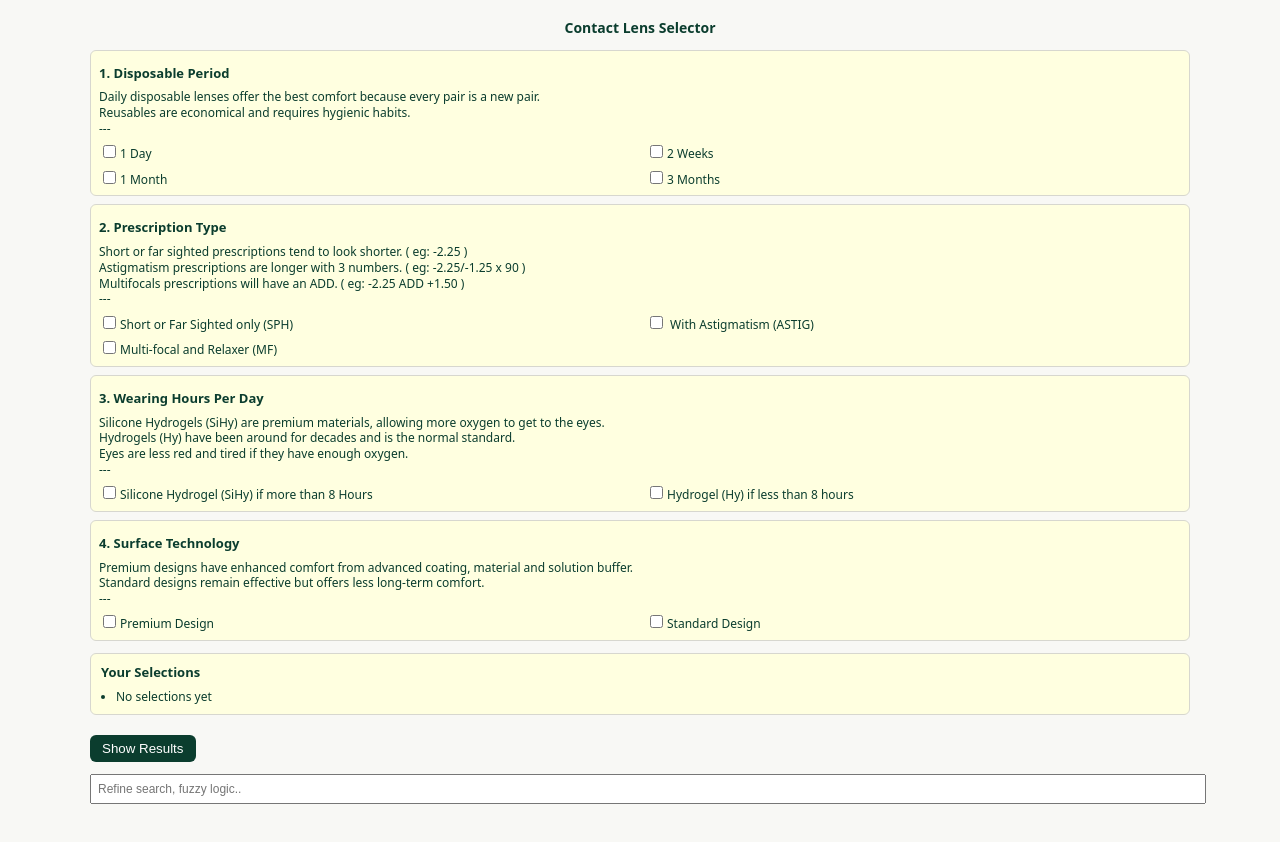
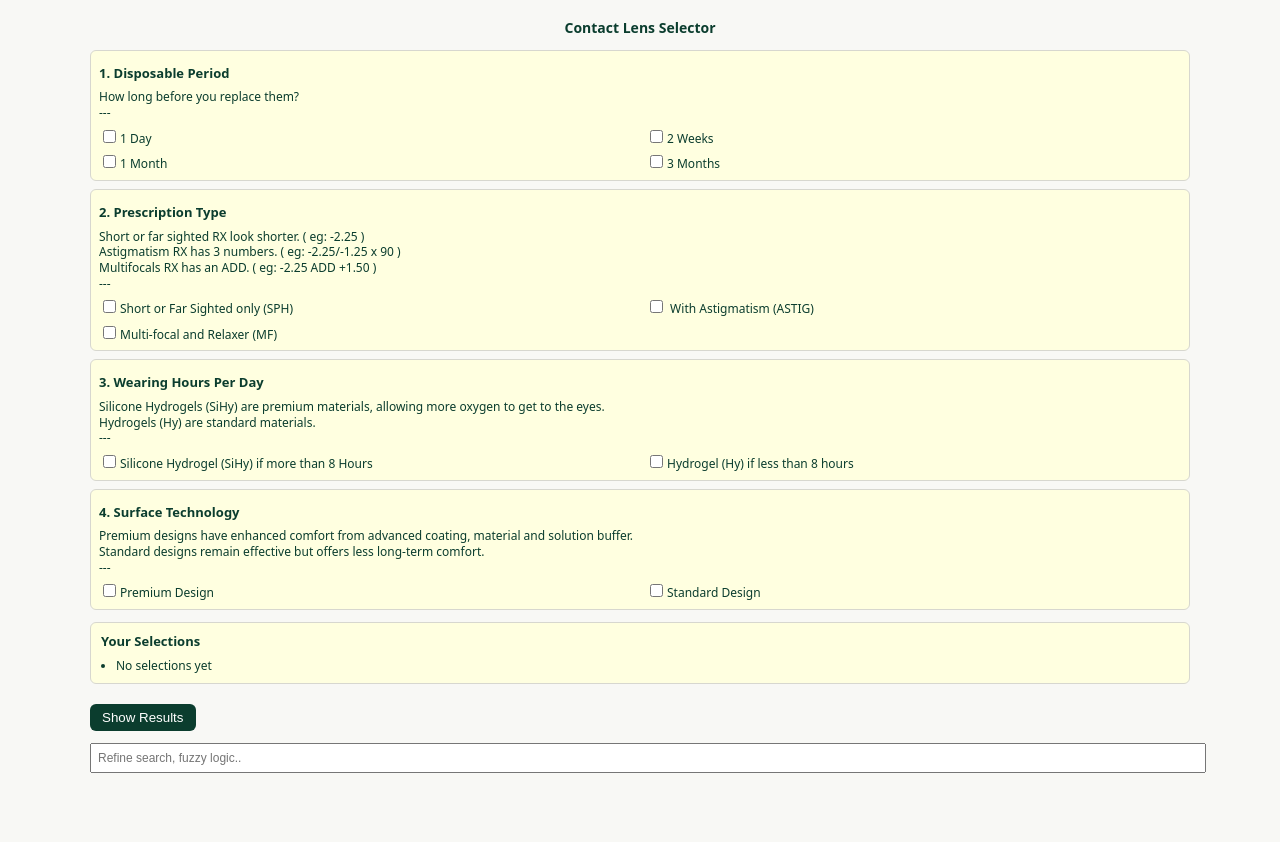
Before and after one commit to kiaraoptometrypx/CL-SELECTOR, a plain HTML site: page index.html in a window 1280 px wide. Shown: the top 842 px of the page. Drawn offline with Linux system fonts and the light colour scheme.

Commit message:
Update index.html

```diff
--- a/index.html
+++ b/index.html
@@ -135,7 +135,7 @@ button:hover:not(:disabled) { background: #095c42; }
     <!-- Q2: Modality -->
     <div class="section">
       <h2>1. Disposable Period</h2>
-	<p class="desc">Daily disposable lenses offer the best comfort because every pair is a new pair.<br>Reusables are economical and requires hygienic habits.<br>---</p>
+	<p class="desc">How long before you replace them?<br>---</p>
       <div class="options">
         <label><input type="checkbox" name="q2" value="1 DAY">1 Day</label>
         <label><input type="checkbox" name="q2" value="2 WEEKS">2 Weeks</label>
@@ -147,7 +147,7 @@ button:hover:not(:disabled) { background: #095c42; }
     <!-- Q3: Vision -->
     <div class="section">
       <h2>2. Prescription Type</h2>
-	<p class="desc">Short or far sighted prescriptions tend to look shorter. ( eg: -2.25 )<br>Astigmatism prescriptions are longer with 3 numbers. ( eg: -2.25/-1.25 x 90 )<br>Multifocals prescriptions will have an ADD. ( eg: -2.25 ADD +1.50 )<br>---</p>
+	<p class="desc">Short or far sighted RX look shorter. ( eg: -2.25 )<br>Astigmatism RX has 3 numbers. ( eg: -2.25/-1.25 x 90 )<br>Multifocals RX has an ADD. ( eg: -2.25 ADD +1.50 )<br>---</p>
       <div class="options">
         <label><input type="checkbox" name="q3" value="SPH">Short or Far Sighted only (SPH)</label>
         <label><input type="checkbox" name="q3" value="ASTIG"> With Astigmatism (ASTIG)</label>
@@ -158,7 +158,7 @@ button:hover:not(:disabled) { background: #095c42; }
     <!-- Q4: Material -->
     <div class="section">
       <h2>3. Wearing Hours Per Day</h2>
-	<p class="desc">Silicone Hydrogels (SiHy) are premium materials, allowing more oxygen to get to the eyes.<br>Hydrogels (Hy) have been around for decades and is the normal standard.<br>Eyes are less red and tired if they have enough oxygen.<br>--- </p>
+	<p class="desc">Silicone Hydrogels (SiHy) are premium materials, allowing more oxygen to get to the eyes.<br>Hydrogels (Hy) are standard materials.<br>--- </p>
       <div class="options">
         <label><input type="checkbox" name="q4" value="SIHY">Silicone Hydrogel (SiHy) if more than 8 Hours</label>
         <label><input type="checkbox" name="q4" value="HY">Hydrogel (Hy) if less than 8 hours</label>
@@ -340,7 +340,7 @@ function showImage(PHOTO, name) {
   const container = document.getElementById("imagePreview");
   container.innerHTML = `
     <h3>${name}</h3>
-    <img src="${imgUrl}" alt="${name}" style="width:500px; height:auto; margin-top:10px; border:1px solid #ccc; border-radius:6px;">
+    <img src="${imgUrl}" alt="${name}" style="width:300px; height:auto; margin-top:10px; border:1px solid #ccc; border-radius:6px;">
   `;
 }
 
```
